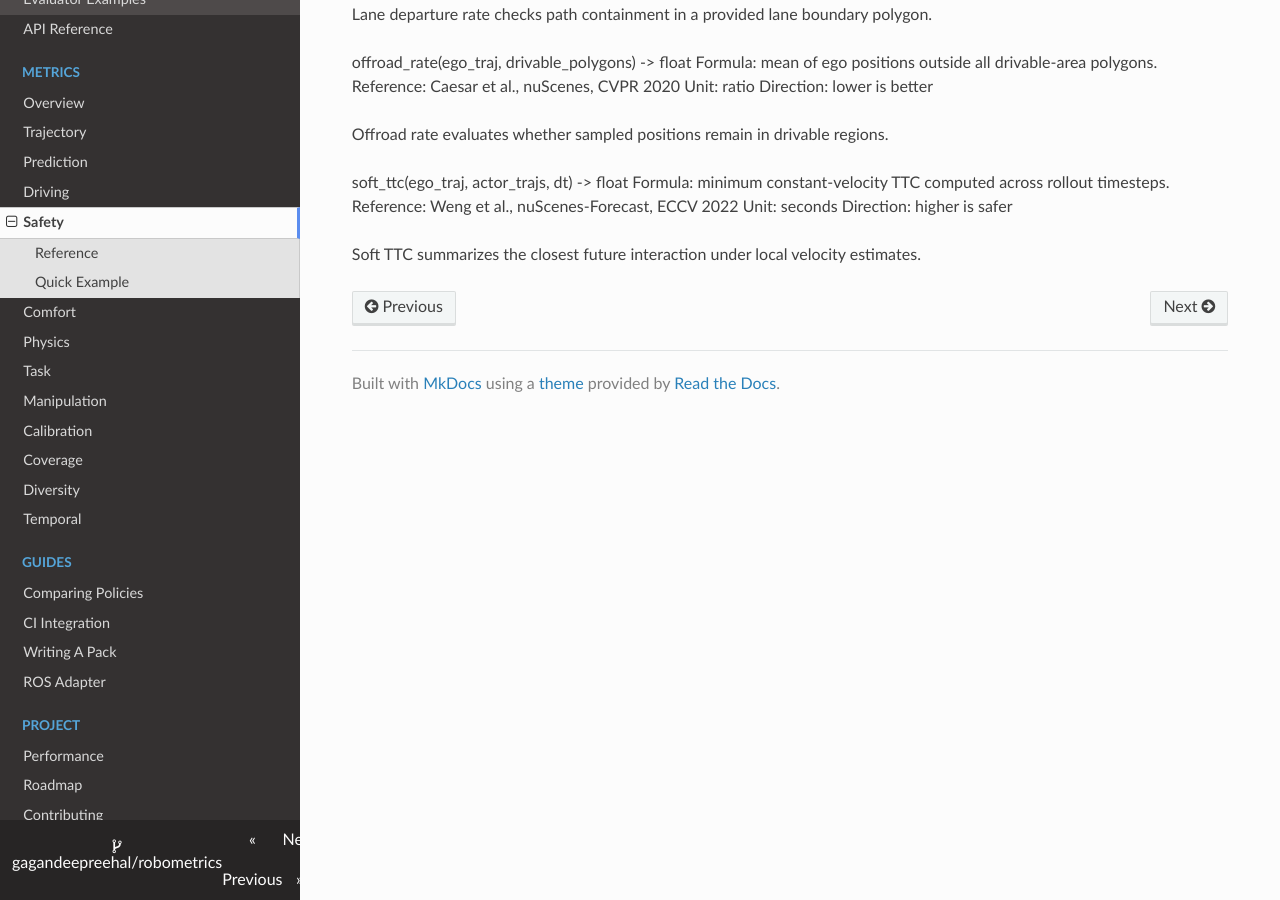
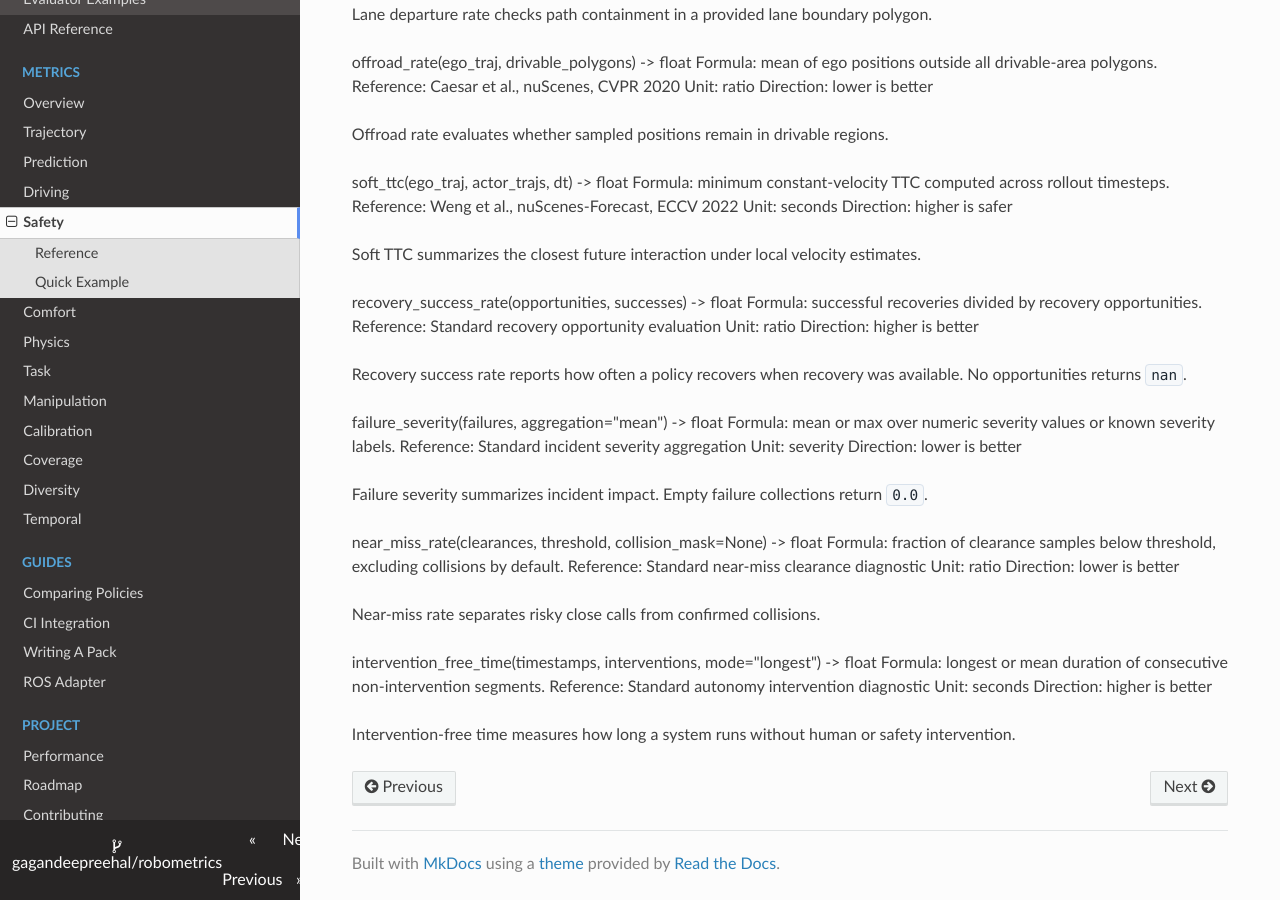
Before and after one commit to gagandeepreehal/robometrics, an MkDocs documentation site: the page built from docs/metrics/safety.md, in a window 1280 px wide and 900 px high, scrolled down 1272 px. Built offline with MkDocs 1.6.1, drawn with Linux system fonts in a browser that asks for light colours; nearby versions of some CDN libraries.

Commit message:
Document newly added metric definitions

```diff
--- a/docs/metrics/safety.md
+++ b/docs/metrics/safety.md
@@ -81,3 +81,38 @@ Unit: seconds
 Direction: higher is safer
 
 Soft TTC summarizes the closest future interaction under local velocity estimates.
+
+recovery_success_rate(opportunities, successes) -> float
+Formula: successful recoveries divided by recovery opportunities.
+Reference: Standard recovery opportunity evaluation
+Unit: ratio
+Direction: higher is better
+
+Recovery success rate reports how often a policy recovers when recovery was
+available. No opportunities returns `nan`.
+
+failure_severity(failures, aggregation="mean") -> float
+Formula: mean or max over numeric severity values or known severity labels.
+Reference: Standard incident severity aggregation
+Unit: severity
+Direction: lower is better
+
+Failure severity summarizes incident impact. Empty failure collections return
+`0.0`.
+
+near_miss_rate(clearances, threshold, collision_mask=None) -> float
+Formula: fraction of clearance samples below threshold, excluding collisions by default.
+Reference: Standard near-miss clearance diagnostic
+Unit: ratio
+Direction: lower is better
+
+Near-miss rate separates risky close calls from confirmed collisions.
+
+intervention_free_time(timestamps, interventions, mode="longest") -> float
+Formula: longest or mean duration of consecutive non-intervention segments.
+Reference: Standard autonomy intervention diagnostic
+Unit: seconds
+Direction: higher is better
+
+Intervention-free time measures how long a system runs without human or safety
+intervention.
```
Also changed, not shown: docs/metrics.md (+17 -0 lines), docs/metrics/coverage.md (+10 -0 lines), docs/metrics/diversity.md (+9 -0 lines), docs/metrics/physics.md (+25 -0 lines), docs/metrics/temporal.md (+34 -0 lines).
